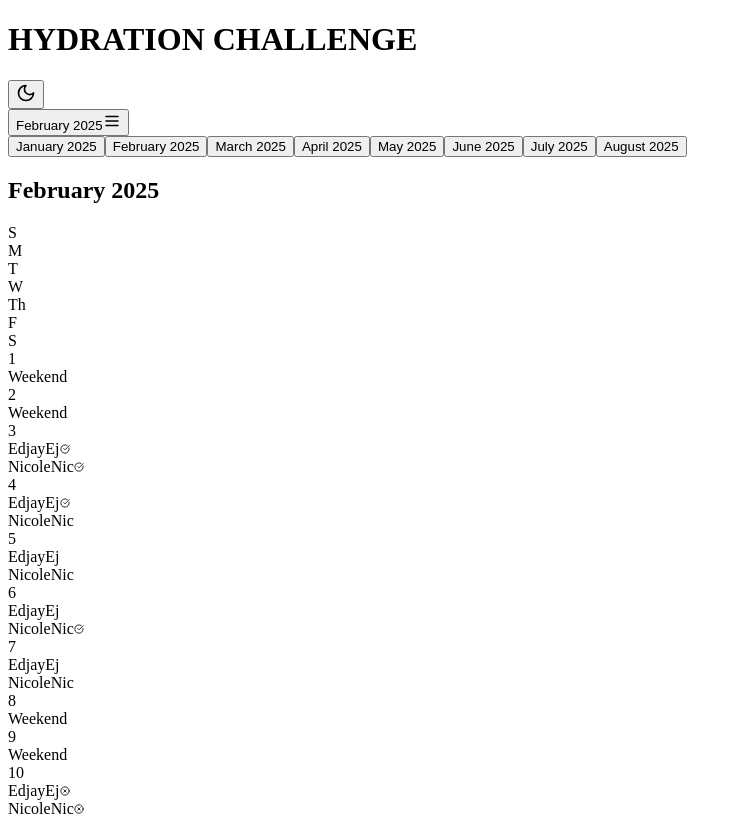
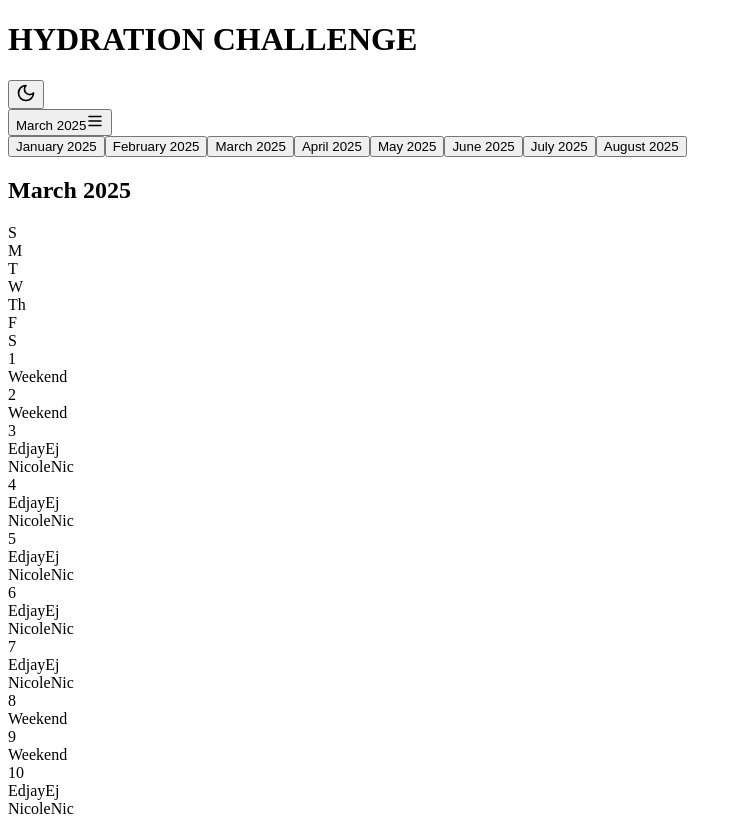
Before and after one commit to edge405/Hydration-Challenge-Calendar-Tracker, a React (Vite) app: page / in a window 1280 px wide. Shown: the top 816 px of the page, without its empty margins (0-742 px from the left). Built offline with nearby package versions, Linux system fonts and the light colour scheme; the HTML template or start-up script is replaced by a standard one.

Commit message:
modified monthly focus

```diff
--- a/src/App.jsx
+++ b/src/App.jsx
@@ -1,8 +1,8 @@
-import React, { useState, useEffect } from 'react';
-import { Calendar, Sun, Moon, CheckCircle, XCircle, Menu } from 'lucide-react';
+import { useState, useEffect } from 'react';
+import { Sun, Moon, CheckCircle, XCircle, Menu } from 'lucide-react';
 
 const App = () => {
-  const defaultDate = new Date(2025, 1, 1); // February 1, 2025
+  const defaultDate = new Date(2025, 2, 1); // February 1, 2025
   const [currentMonth, setCurrentMonth] = useState(defaultDate);
   const [darkMode, setDarkMode] = useState(true);
   const [mobileMonthsOpen, setMobileMonthsOpen] = useState(false);
```
